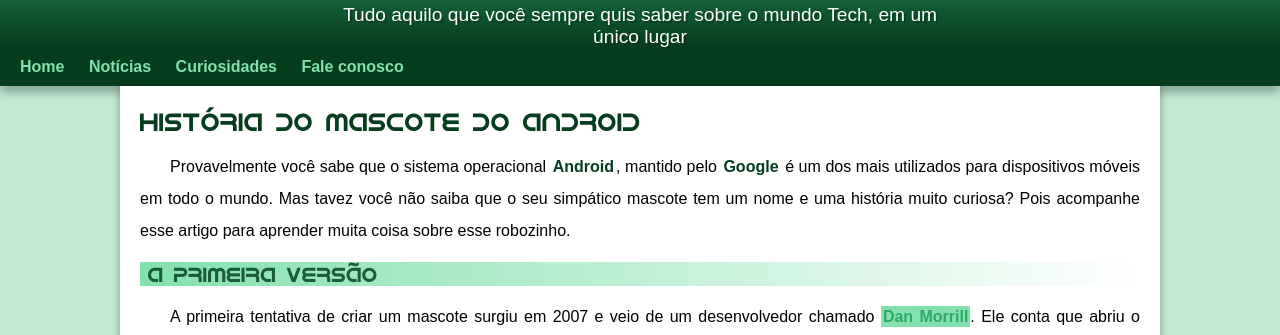
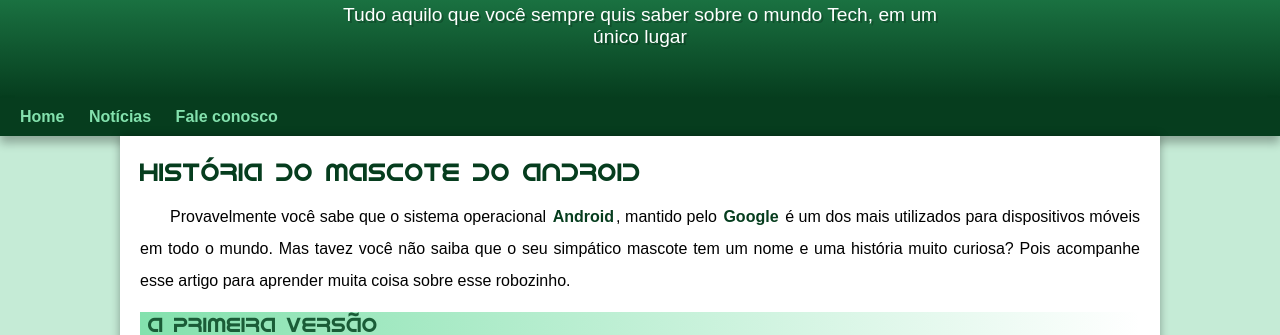
Before and after one commit to jvqmachado/projeto-android, a plain HTML site: page index.html in a window 1280 px wide. Shown: the part 103-438 px from the top of the page. Drawn offline with Linux system fonts and the light colour scheme.

Commit message:
problema de padding corrigido

```diff
--- a/estilo/style.css
+++ b/estilo/style.css
@@ -51,6 +51,7 @@ header h1 {
     font-size: 3em;
     text-shadow: 2px 2px 0px rgba(0, 0, 0, 0.34);
     font-weight: normal;
+
 }
 
 header > p {
@@ -62,6 +63,7 @@ header > p {
     padding-right: 10px;
     padding-left: 10px;
     text-shadow: 2px 2px 0px rgba(0, 0, 0, 0.208);
+    padding-bottom: 50px;
 }
 
 nav {
--- a/index.html
+++ b/index.html
@@ -15,7 +15,6 @@
     <nav>
         <a href="#">Home</a>
         <a href="#">Notícias</a>
-        <a href="#">Curiosidades</a>
         <a href="#">Fale conosco</a>
     </nav>
     <main>
```
